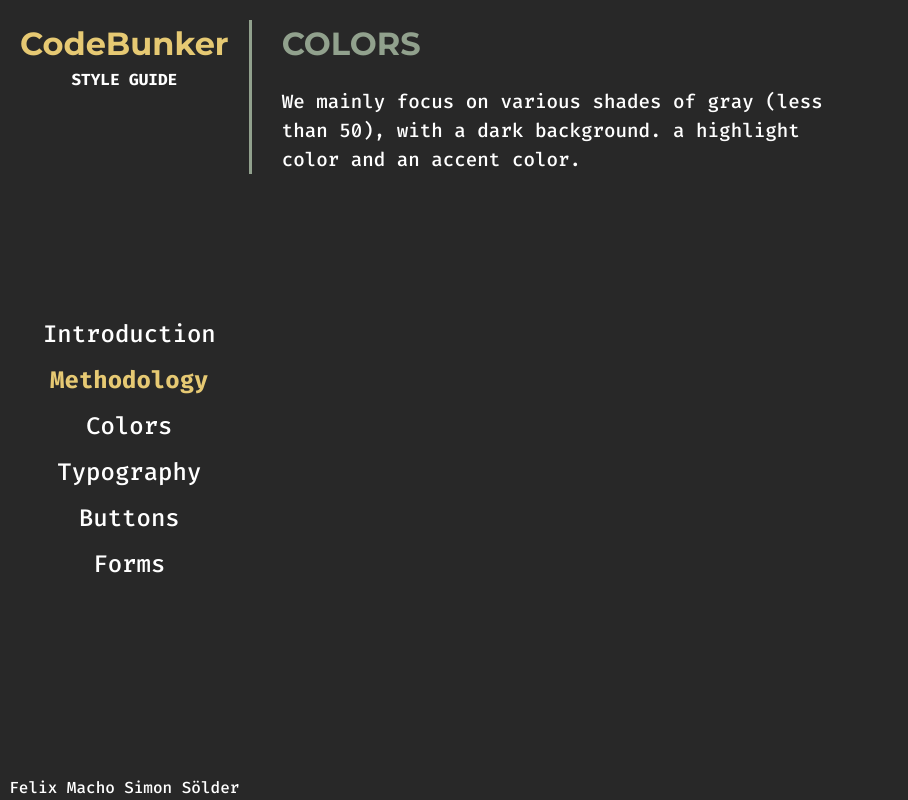
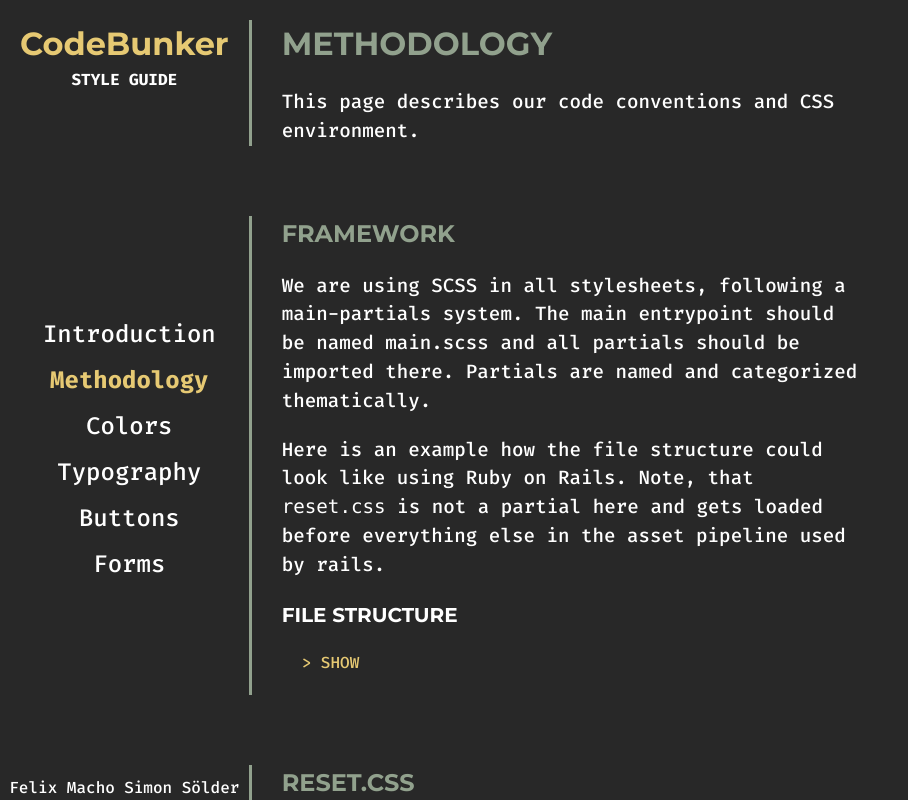
Before and after one commit to lolcatbois/CodeBunker-styleguide, a React (Create React App) app: page /methodology in a window 1280 px wide. Shown: the whole page, without its empty margins (0-908 px from the left). Built offline with nearby package versions, Linux system fonts and the light colour scheme.

Commit message:
Update App.scss

```diff
--- a/src/components/pages/Methodology.jsx
+++ b/src/components/pages/Methodology.jsx
@@ -2,17 +2,155 @@
 
 
 export default function Methodology() {
+
+    const scssReset = `
+/* Box sizing rules */
+*,
+*::before,
+*::after {
+  box-sizing: border-box;
+}
+
+/* Remove default margin */
+body,
+h1,
+h2,
+h3,
+h4,
+p,
+figure,
+blockquote,
+dl,
+dd {
+  margin: 0;
+}
+
+/* Remove list styles on ul, ol elements with a list role, which suggests default styling will be removed */
+ul[role="list"],
+ol[role="list"] {
+  list-style: none;
+}
+
+ul,
+ol {
+  padding: 0;
+}
+
+/* Set core root defaults */
+html:focus-within {
+  scroll-behavior: smooth;
+}
+
+/* Set core body defaults */
+body {
+  height: 100vh;
+  text-rendering: optimizeSpeed;
+  line-height: 1.5;
+}
+
+/* A elements that don't have a class get default styles */
+a:not([class]) {
+  text-decoration-skip-ink: auto;
+}
+
+/* Make images easier to work with */
+img,
+picture {
+  max-width: 100%;
+  display: block;
+}
+
+/* Inherit fonts for inputs and buttons */
+input,
+button,
+textarea,
+select {
+  font: inherit;
+}
+
+/* Remove all animations, transitions and smooth scroll for people that prefer not to see them */
+@media (prefers-reduced-motion: reduce) {
+  html:focus-within {
+    scroll-behavior: auto;
+  }
+
+  *,
+  *::before,
+  *::after {
+    animation-duration: 0.01ms !important;
+    animation-iteration-count: 1 !important;
+    transition-duration: 0.01ms !important;
+    scroll-behavior: auto !important;
+  }
+}
+`
+
+    const scssFileStructure = `
+├── main.scss
+├── reset.css
+├── _button.scss
+├── _conversation.scss
+├── _fonts.scss
+├── _form.scss
+├── _header.scss
+├── _helper.scss
+├── _keyframes.scss
+├── _mixin.scss
+├── _nav.scss
+├── _posts.scss
+├── _users.scss
+└── _variables.scss
+
+`
     return (
         <div className="page">
             <section>
-                <h1>COLORS</h1>
+                <h1>METHODOLOGY</h1>
                 <p>
-                    We mainly focus on various shades of gray (less than 50),
-                    with a dark background. a highlight color and an accent color.
+                    This page describes our code conventions and CSS environment.
                 </p>
             </section>
-
             <section>
+                <h2>Framework</h2>
+                <p>
+                    We are using SCSS in all stylesheets, following a main-partials system.
+                    The main entrypoint should be named main.scss and all partials should be imported there.
+                    Partials are named and categorized thematically.
+                </p>
+                <p>
+                    Here is an example how the file structure could look like using Ruby on Rails.
+                    Note, that <code>reset.css</code> is not a partial here and gets loaded before everything else in the asset pipeline used by rails.
+                </p>
+                <h3>File structure</h3>
+                <CollapsibleCode code={scssFileStructure} language="bash" />
+            </section>
+            <section>
+                <h2>RESET.CSS</h2>
+                <p>
+                    We are using the following opinionated, modern reset:
+                </p>
+                <h3>SCSS</h3>
+                <CollapsibleCode code={scssReset} language="scss" />
+            </section>
+            <section>
+                <h2>Naming Conventions</h2>
+                <p>
+                    We heavily use nesting in our SCSS code and as such, do not set strict guidelines
+                    on how classes should be named. Where it is necessary, class names should contain words that make
+                    the class classifiable to a html component when reading it.
+                </p>
+            </section>
+            <section>
+                <h2>Units</h2>
+                <p>
+                    <code>rem</code> for font sizes, <code>vh/vw</code> for top-level layouts, <code>%</code> for mid-level components and <code>px</code> for borders and other small modules.
+                </p>
+            </section>
+            <section>
+                <h2>Indentation</h2>
+                <p>
+                    We are using 2 spaces for indentation and <code>scss-stylelint</code> as a linter.
+                </p>
             </section>
         </div>
     );
--- a/src/styles/App.scss
+++ b/src/styles/App.scss
@@ -131,6 +131,7 @@
     p {
       font-size: 1.2rem;
       margin-top: 20px;
+      margin-bottom: 20px;
     }
     &:first-of-type {
       margin-top: 0;
```
Also changed, not shown: src/components/pages/Introduction.jsx (+5 -6 lines).
